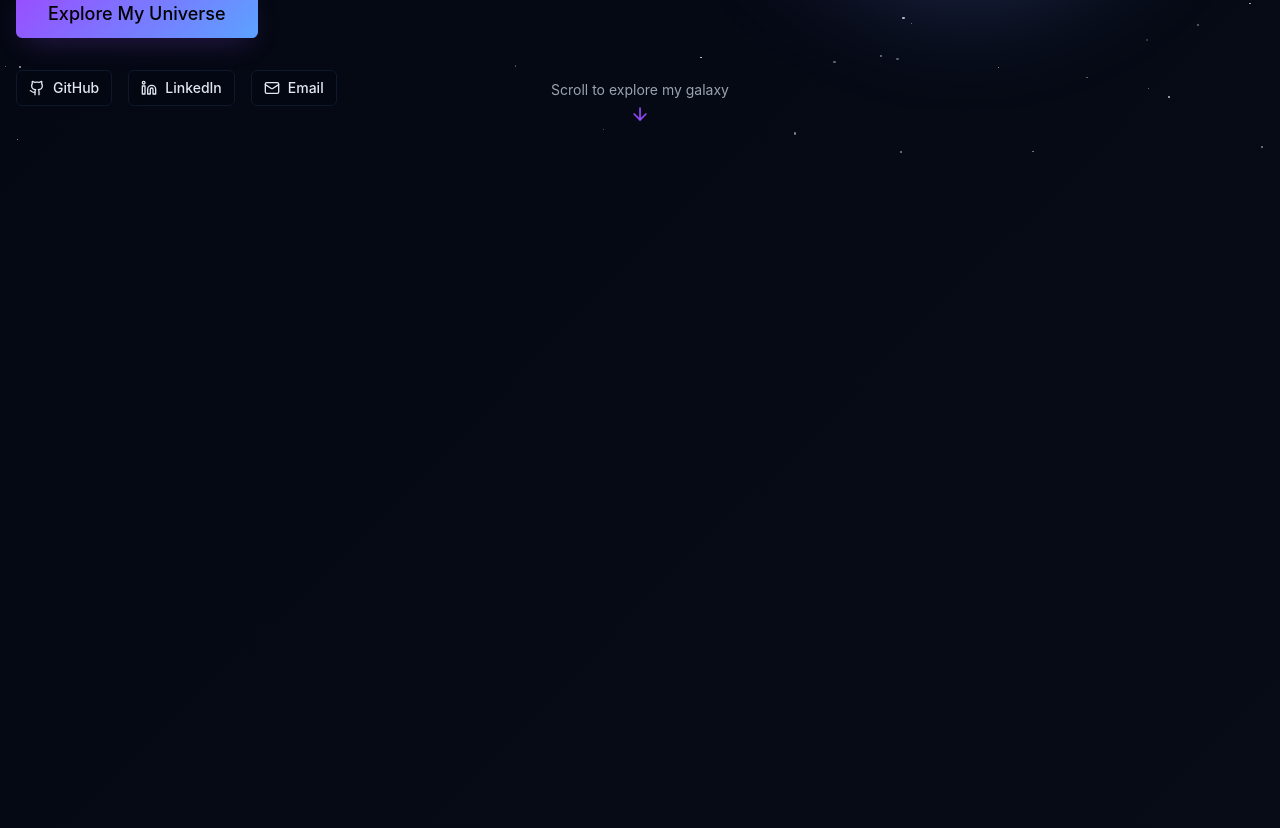
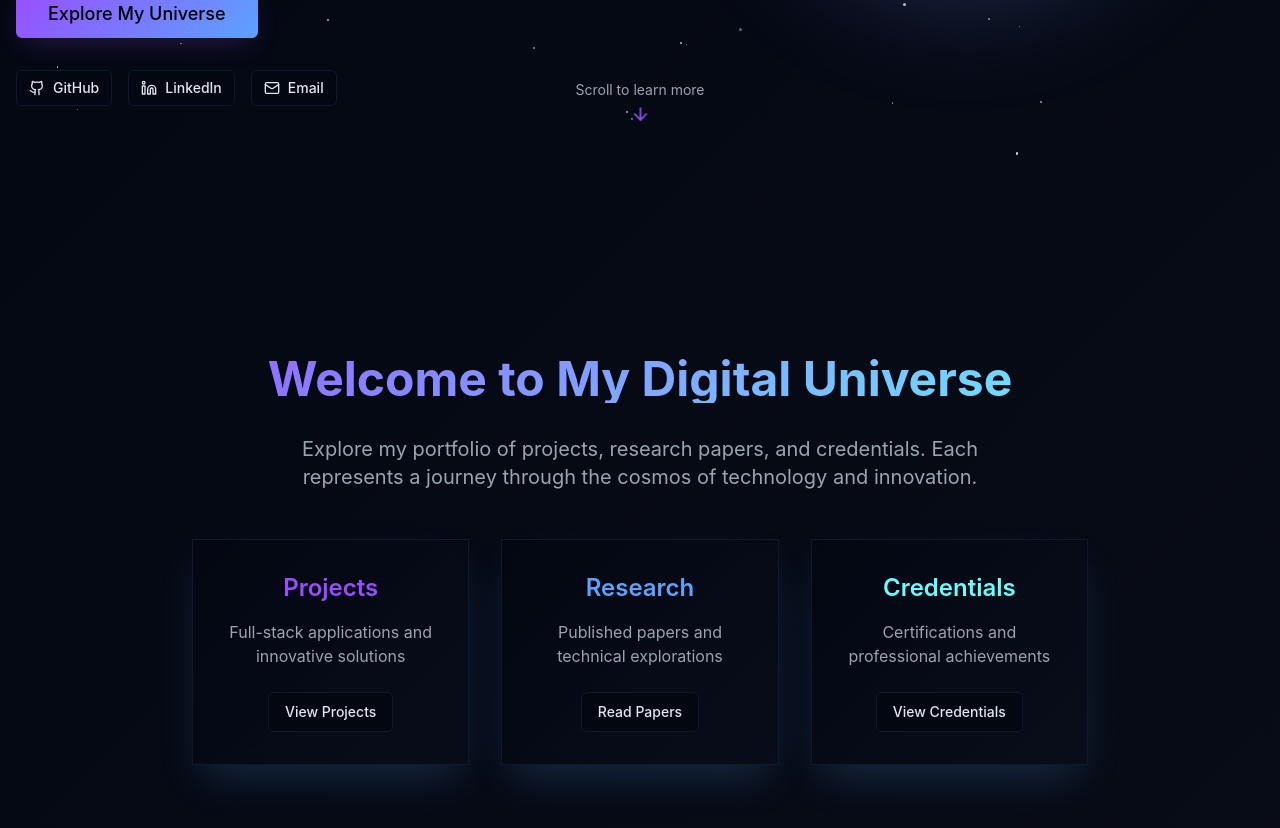
Before and after one commit to 24mcc013/hitt-galaxy, a React (Vite) app: page / in a window 1280 px wide. Shown: the part 640-1468 px from the top of the page. Built offline with nearby package versions, Linux system fonts and the light colour scheme.

Commit message:
Fix scrolling issue on home page
The home page was displaying a blank and disabled state on scroll, with an automatic redirect to the top. This commit addresses the issue by ensuring proper content rendering and scroll behavior.

```diff
--- a/src/pages/Index.tsx
+++ b/src/pages/Index.tsx
@@ -9,26 +9,6 @@ import InteractiveGalaxy from "@/components/InteractiveGalaxy";
 import heroImage from "@/assets/chitt-headshot.jpg";
 
 const Index = () => {
-  const [showGalaxy, setShowGalaxy] = useState(false);
-  const [scrollY, setScrollY] = useState(0);
-
-  useEffect(() => {
-    const handleScroll = () => {
-      const scrollPosition = window.scrollY;
-      setScrollY(scrollPosition);
-
-      // Show galaxy when user scrolls past hero section
-      if (scrollPosition > window.innerHeight * 0.6) {
-        setShowGalaxy(true);
-      } else {
-        setShowGalaxy(false);
-      }
-    };
-
-    window.addEventListener('scroll', handleScroll);
-    return () => window.removeEventListener('scroll', handleScroll);
-  }, []);
-
   const socialLinks = [
     {
       icon: Github,
@@ -55,17 +35,11 @@ const Index = () => {
       <SimpleStarField />
       <Navigation />
 
-      {/* Act I: Hero Section */}
-      <AnimatePresence>
-        {!showGalaxy && (
+      {/* Hero Section */}
       <motion.section
-            initial={{ opacity: 1 }}
-            exit={{
-              opacity: 0,
-              y: -100,
-              scale: 0.8
-            }}
-            transition={{ duration: 0.8, ease: "easeInOut" }}
+        initial={{ opacity: 0 }}
+        animate={{ opacity: 1 }}
+        transition={{ duration: 0.8 }}
         className="min-h-screen flex items-center justify-center relative overflow-hidden"
       >
         <div className="container mx-auto px-4 grid grid-cols-1 lg:grid-cols-2 gap-12 items-center">
@@ -107,8 +81,7 @@ const Index = () => {
               <Button
                 className="btn-cosmic text-lg px-8 py-6"
                 onClick={() => {
-                      window.scrollTo({
-                        top: window.innerHeight,
+                  document.querySelector('footer')?.scrollIntoView({
                     behavior: 'smooth'
                   });
                 }}
@@ -175,33 +148,78 @@ const Index = () => {
           className="absolute bottom-8 left-1/2 transform -translate-x-1/2 text-center"
         >
           <p className="text-muted-foreground text-sm mb-2">
-                Scroll to explore my galaxy
+            Scroll to learn more
           </p>
           <ArrowDown className="h-5 w-5 text-primary mx-auto animate-bounce" />
         </motion.div>
       </motion.section>
-        )}
-      </AnimatePresence>
 
-      {/* Act II: Interactive Galaxy */}
-      <AnimatePresence>
-        {showGalaxy && (
-          <motion.section
-            initial={{ opacity: 0, scale: 0.8 }}
-            animate={{ opacity: 1, scale: 1 }}
-            transition={{ duration: 1, ease: "easeOut" }}
-            className="fixed inset-0 z-20"
+      {/* Additional Content Section */}
+      <section className="min-h-screen flex items-center justify-center py-16">
+        <div className="container mx-auto px-4 text-center">
+          <motion.div
+            initial={{ opacity: 0, y: 50 }}
+            whileInView={{ opacity: 1, y: 0 }}
+            transition={{ duration: 0.8 }}
+            viewport={{ once: true }}
           >
-            {/* <InteractiveGalaxy /> */}
-            <div className="flex items-center justify-center h-full">
-              <p className="text-muted-foreground">3D Galaxy temporarily disabled for debugging</p>
+            <h2 className="text-4xl md:text-5xl font-bold mb-8 text-stellar">
+              Welcome to My Digital Universe
+            </h2>
+            <p className="text-xl text-muted-foreground mb-12 max-w-3xl mx-auto">
+              Explore my portfolio of projects, research papers, and credentials.
+              Each represents a journey through the cosmos of technology and innovation.
+            </p>
+            <div className="grid grid-cols-1 md:grid-cols-3 gap-8 max-w-4xl mx-auto">
+              <motion.div
+                initial={{ opacity: 0, y: 30 }}
+                whileInView={{ opacity: 1, y: 0 }}
+                transition={{ duration: 0.6, delay: 0.1 }}
+                viewport={{ once: true }}
+                className="card-nebula p-8"
+              >
+                <h3 className="text-2xl font-semibold mb-4 text-primary">Projects</h3>
+                <p className="text-muted-foreground mb-6">
+                  Full-stack applications and innovative solutions
+                </p>
+                <Button asChild variant="outline">
+                  <a href="/works">View Projects</a>
+                </Button>
+              </motion.div>
+              <motion.div
+                initial={{ opacity: 0, y: 30 }}
+                whileInView={{ opacity: 1, y: 0 }}
+                transition={{ duration: 0.6, delay: 0.2 }}
+                viewport={{ once: true }}
+                className="card-nebula p-8"
+              >
+                <h3 className="text-2xl font-semibold mb-4 text-secondary">Research</h3>
+                <p className="text-muted-foreground mb-6">
+                  Published papers and technical explorations
+                </p>
+                <Button asChild variant="outline">
+                  <a href="/research">Read Papers</a>
+                </Button>
+              </motion.div>
+              <motion.div
+                initial={{ opacity: 0, y: 30 }}
+                whileInView={{ opacity: 1, y: 0 }}
+                transition={{ duration: 0.6, delay: 0.3 }}
+                viewport={{ once: true }}
+                className="card-nebula p-8"
+              >
+                <h3 className="text-2xl font-semibold mb-4 text-accent">Credentials</h3>
+                <p className="text-muted-foreground mb-6">
+                  Certifications and professional achievements
+                </p>
+                <Button asChild variant="outline">
+                  <a href="/credentials">View Credentials</a>
+                </Button>
+              </motion.div>
             </div>
-          </motion.section>
-        )}
-      </AnimatePresence>
-
-      {/* Spacer for scroll trigger */}
-      <div className="h-screen" />
+          </motion.div>
+        </div>
+      </section>
     </div>
   );
 };
```
Lines whose indentation alone changed are shown as unchanged.
